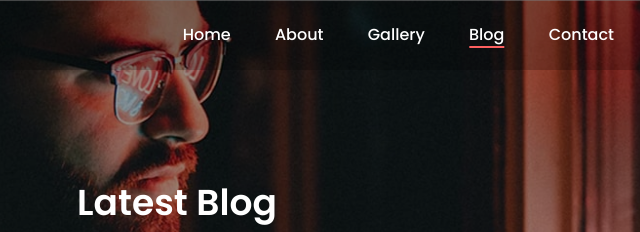
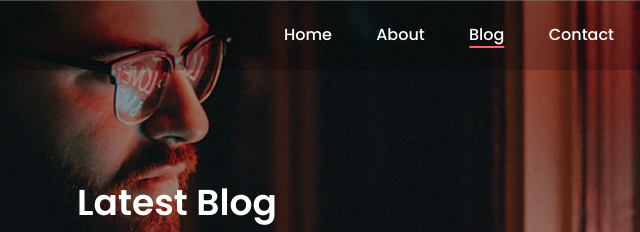
Before and after one commit to marioskatsak/marioskatsak.github.io, a website: page blog.html in a window 1280 px wide. Shown: the top 232 px of the page, 463-1103 px from the left. Drawn offline with Linux system fonts and the light colour scheme.

Commit message:
updated CV

```diff
--- a/blog.html
+++ b/blog.html
@@ -72,7 +72,7 @@
                                 <ul id="nav">
                                     <li><a href="./index.html">Home</a></li>
                                     <li><a href="./about.html">About</a></li>
-                                    <li><a href="./gallery.html">Gallery</a></li>
+                                    <!-- <li><a href="./gallery.html">Gallery</a></li> -->
                                     <li class="active"><a href="./blog.html">Blog</a></li>
                                     <li><a href="./contact.html">Contact</a></li>
                                 </ul>
```
Also changed, not shown: contact.html (+1 -1 lines), 1 other file.
